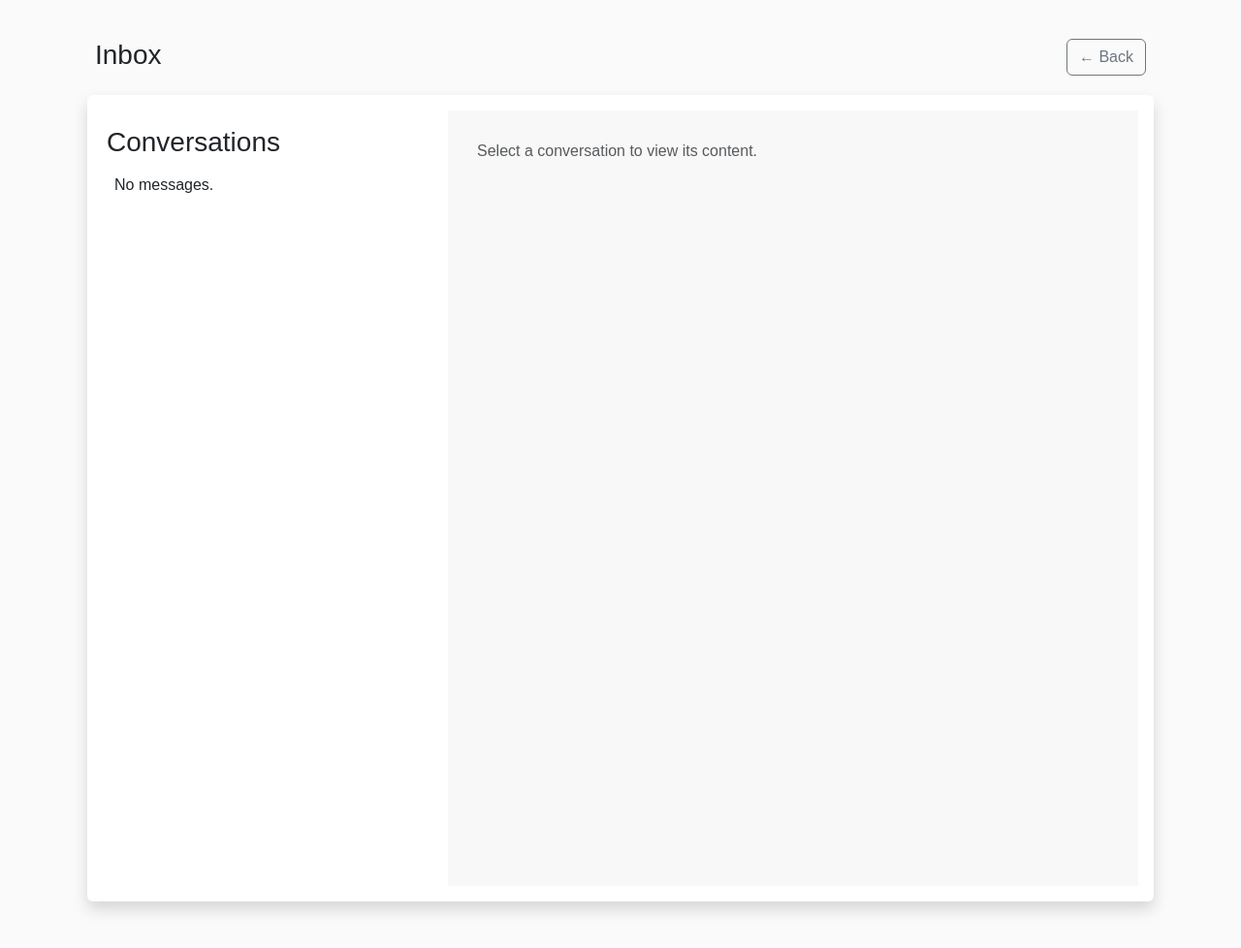
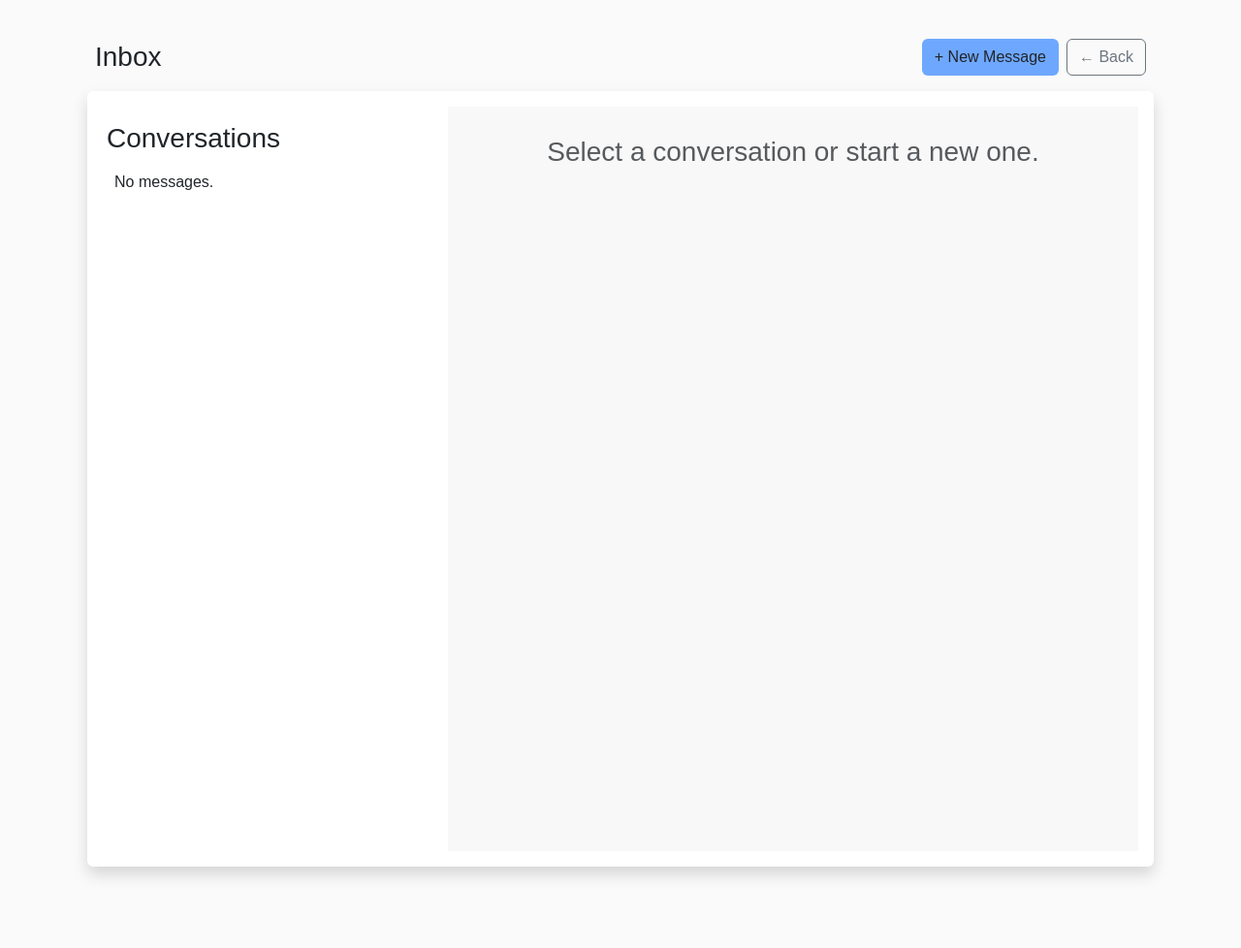
Before and after one commit to d3noDL/dj_skillswap, a Django app: page /app/inbox/ in a window 1280 px wide. Shown: the part 112-1090 px from the top of the page at 97% size. After the commit the page ends 1017 px from the top, so only its background shows below. Run offline with Django 5.2, Linux system fonts and the light colour scheme; the visitor is signed in with stand-in values (Sample User, id 1); data comes from the database, SQL or seed files in the repository; data that the repository does not hold is empty; some libraries are stand-ins or nearby versions.

Commit message:
feat: enhance inbox functionality with new message form and improved layout

```diff
--- a/dj_skillswap_app/urls.py
+++ b/dj_skillswap_app/urls.py
@@ -19,6 +19,7 @@ urlpatterns = [
     path('get-skills/', get_skills, name='get_skills'),
     path('post/<int:id>/toggle-status/', toggle_post_status, name='toggle_post_status'),
     path('inbox/', inbox, name="inbox"),
+    path('inbox/new/', inbox, name="inbox_new"),
     path('inbox/<int:message_id>/', inbox, name='inbox_detail'),
     path('send_message/<int:id>/', send_message, name="send_message"),
     path('send_review/<int:id>/', send_review, name="send_review"),
--- a/dj_skillswap_app/views.py
+++ b/dj_skillswap_app/views.py
@@ -214,14 +214,33 @@ def toggle_post_status(request, id):
 def inbox(request, message_id=None):
     current_profile = get_object_or_404(UserProfile, user=request.user)
     user_messages = Message.objects.filter(user_receiver=current_profile).order_by('-sent_at')
+
     selected_message = None
     form = None
+    show_new_form = False
+    show_reply_form = False
 
-    if message_id:
+    if request.path.endswith('/new/'):
+        show_new_form = True
+        if request.method == 'POST':
+            form = NewMessageForm(request.POST)
+            if form.is_valid():
+                msg = form.save(commit=False)
+                msg.user_sender = current_profile
+                msg.is_read = False
+                msg.is_open = True
+                msg.save()
+                messages.success(request, "Message sent successfully.")
+                return redirect('dj_skillswap_app:inbox')
+        else:
+            form = NewMessageForm()
+    elif message_id:
         selected_message = get_object_or_404(Message, pk=message_id, user_receiver=current_profile)
+        show_reply_form = True
         if not selected_message.is_read:
             selected_message.is_read = True
             selected_message.save()
+
         if request.method == "POST":
             form = ReplyMessageForm(request.POST)
             if form.is_valid():
@@ -238,7 +257,9 @@ def inbox(request, message_id=None):
     return render(request, 'dj_skillswap_app/inbox.html', {
         'user_messages': user_messages,
         'selected_message': selected_message,
-        'form': form
+        'form': form,
+        'show_new_form': show_new_form,
+        'show_reply_form': show_reply_form,
     })
 
 @login_required
@@ -254,12 +275,14 @@ def send_message(request, id):
             message.user_sender = current_profile
             message.user_receiver = reciever_profile
             message.save()
-            messages.success(request, "Review submitted successfully!")
+            messages.success(request, "Message sent successfully!")
             return redirect("dj_skillswap_app:inbox")
         else:
             messages.error(request, "It happend an error while sending your message.")
     else:
-        message_form = NewMessageForm()
+        message_form = NewMessageForm(initial={
+            'user_receiver': reciever_profile.user.id
+        }, hide_receiver=True)
 
     return render(request,"dj_skillswap_app/send_message.html", {"message_form": message_form, "reciever_profile": reciever_profile})
 
--- a/static/styles.css
+++ b/static/styles.css
@@ -174,6 +174,7 @@ a {
   color: #999;
 }
 
+
 .message-wrapper {
   position: relative;
   padding: 0px;
@@ -194,7 +195,7 @@ a {
   padding: 30px;
 }
 .message-wrapper .message-sideright .panel {
-  border-top: 1px dotted #DDD;
+  border-top: 10px dotted #DDD;
   padding-top: 20px;
 }
 .message-wrapper .message-sideright .panel:first-child {
@@ -258,3 +259,12 @@ a {
     width:50px;
     height:50px;
 }
+
+.message-reading {
+  background-color: rgba(110, 168, 254, 0.1);
+  border: 1px solid rgba(110, 168, 254, 1);
+  border-left: none;
+  border-top-right-radius: 0.375rem;
+  border-bottom-right-radius: 0.375rem;
+  padding: 1rem;
+}
--- a/templates/dj_skillswap_app/inbox.html
+++ b/templates/dj_skillswap_app/inbox.html
@@ -2,16 +2,20 @@
 {% load static %}
 {% load crispy_forms_tags %}
 {% block content %}
-<div class="d-flex justify-content-between align-items-start mb-3 px-3">
-  <h3>Inbox</h3>
-  <button onclick="history.back()" class="btn btn-outline-secondary">← Back</button>
+<div class="d-flex justify-content-between align-items-center mb-3 px-3">
+  <h3 class="mb-0">Inbox</h3>
+
+  <div class="d-flex gap-2">
+    <a href="{% url 'dj_skillswap_app:inbox_new' %}" class="btn button btn-md">+ New Message</a>
+    <button onclick="history.back()" class="btn btn-outline-secondary btn-md">← Back</button>
+  </div>
 </div>
 
-<div class="row message-wrapper rounded shadow mx-2 mb-4 px-3 py-3">
+<div class="row message-wrapper rounded shadow mx-2 mb-4 px-3 py-3 vh-100">
 
   <!-- Sidebar -->
   <div class="col-md-4 message-sideleft">
-    <div class="panel py-3 px-1 vh-100">
+    <div class="panel py-3 px-1 ">
       <div class="panel-heading">
         <div class="pull-left">
           <h3 class="panel-title">Conversations</h3>
@@ -46,10 +50,28 @@
   </div>
 
   <!-- Message content -->
-  <div class="col-md-8 message-sideright">
-    {% if selected_message %}
+  <div class="col-md-8 message-sideright ">
+    {% if show_new_form %}
+    <!-- Formulário de nova mensagem -->
     <div class="panel">
       <div class="panel-heading">
+        <h5>New Message</h5>
+      </div>
+      <div class="panel-body">
+        <form method="post">
+          {% csrf_token %}
+          {{ form.user_receiver|as_crispy_field }}
+          {{ form.subject|as_crispy_field }}
+          {{ form.message|as_crispy_field }}
+          <div class="text-end mt-3">
+          <button type="submit" class="btn button ">Send</button>
+          </div>
+        </form>
+      </div>
+    </div>
+    {% elif selected_message %}
+    <div class="panel message-reading">
+      <div class="panel-heading ">
         <div class="d-flex align-items-center gap-3">
           <!-- Avatar -->
           <div class="flex-shrink-0">
@@ -84,18 +106,23 @@
           Reply
         </button>
       </div>
-      <div class="collapse mt-3" id="replyForm">
-        <form method="post">
+      {% if show_reply_form %}
+      <div class="collapse m-3 message-reading" id="replyForm">
+        <form method="post" class="m-3">
           {% csrf_token %}
           {{ form|crispy }}
-          <button type="submit" class="btn btn-primary">Send</button>
+          <div class="text-end mt-3">
+          <button type="submit" class="btn button ">Send</button>
+          </div>
         </form>
       </div>
+      {% endif %}
     </div>
     {% else %}
+    <!-- Nenhuma mensagem selecionada -->
     <div class="panel">
-      <div class="panel-body">
-        <p class="text-muted">Select a conversation to view its content.</p>
+      <div class="panel-body  text-center">
+        <h3 class="text-muted ">Select a conversation or start a new one.</h3>
       </div>
     </div>
     {% endif %}
```
Also changed, not shown: dj_skillswap_app/forms.py (+6 -1 lines).
